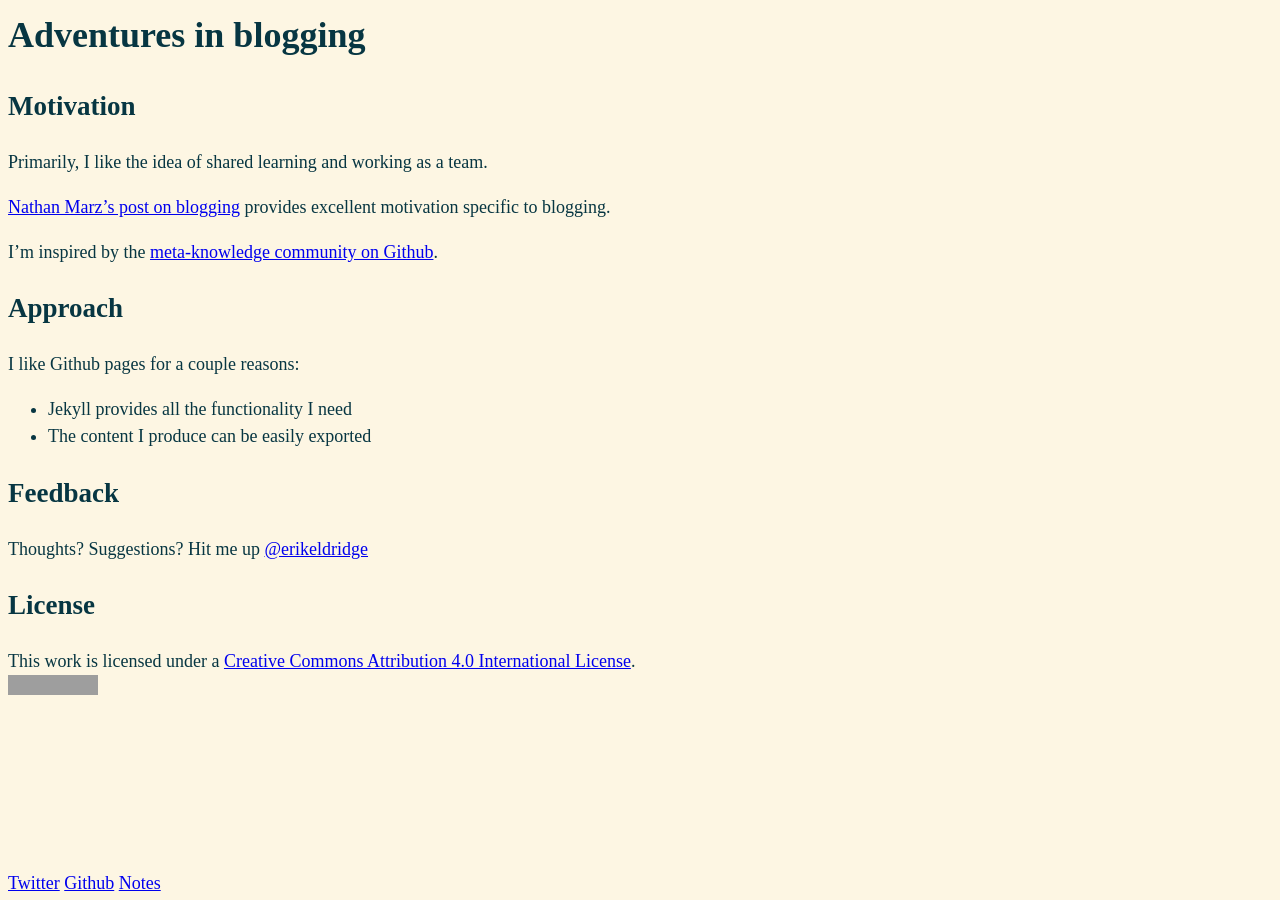
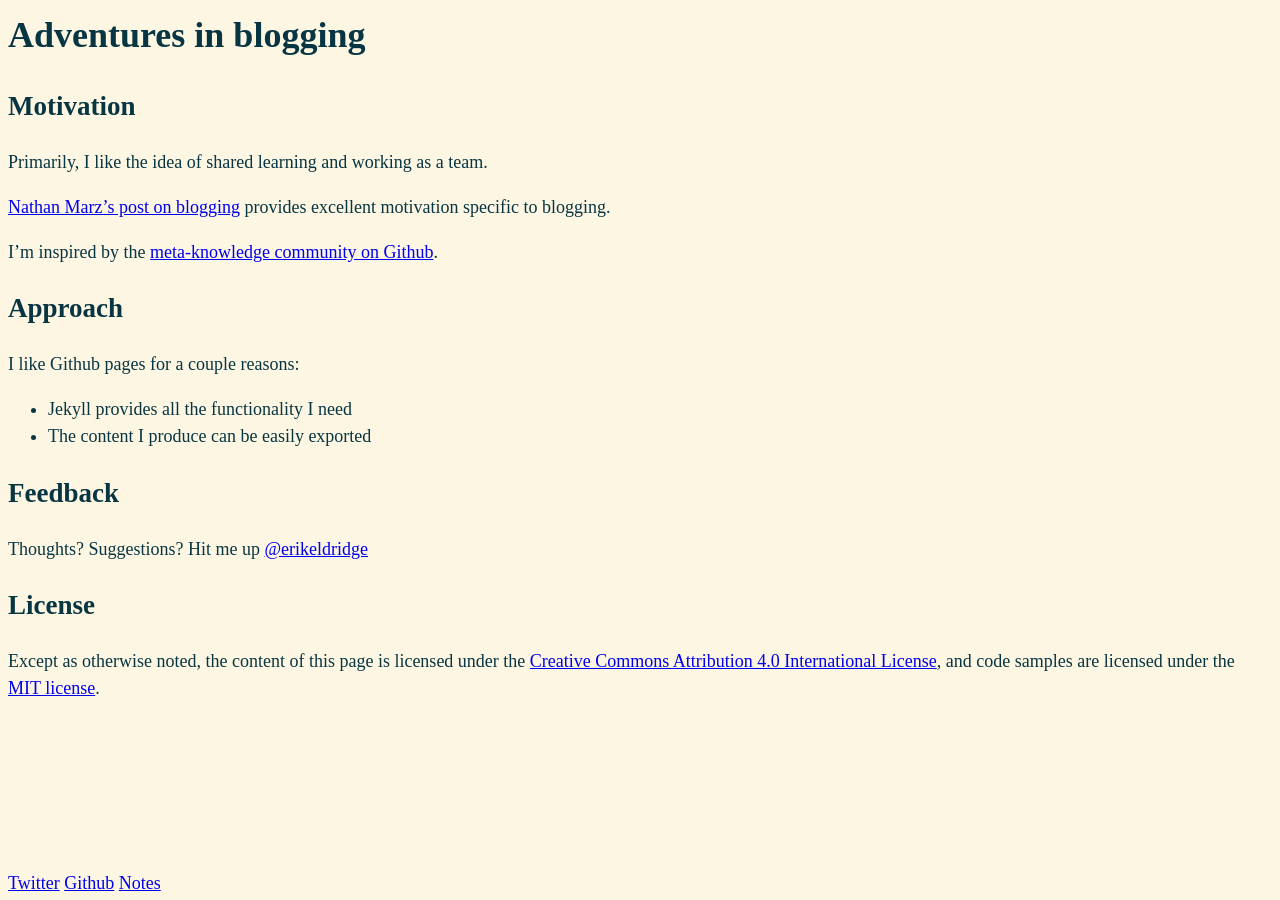
Before and after one commit to erikeldridge/erikeldridge.github.com, a Jekyll site: the page built from _posts/2017-07-23-blog.md, in a window 1280 px wide. Built offline with Jekyll 4.4.1, drawn with Linux system fonts in a browser that asks for light colours; grey boxes are pictures that could not be loaded.

Commit message:
Clarify code licensing

```diff
--- a/_layouts/post.html
+++ b/_layouts/post.html
@@ -13,5 +13,4 @@ Thoughts? Suggestions? Hit me up <a href="https://twitter.com/erikeldridge">@eri
 
 <h2>License</h2>
 
-This work is licensed under a <a rel="license" href="http://creativecommons.org/licenses/by/4.0/">Creative Commons Attribution 4.0 International License</a>.<br>
-<a rel="license" href="http://creativecommons.org/licenses/by/4.0/"><img alt="Creative Commons License" style="border-width:0" src="https://i.creativecommons.org/l/by/4.0/88x31.png" /></a>
+Except as otherwise noted, the content of this page is licensed under the <a rel="license" href="http://creativecommons.org/licenses/by/4.0/">Creative Commons Attribution 4.0 International License</a>, and code samples are licensed under the <a href="https://opensource.org/licenses/MIT">MIT license</a>.
```
